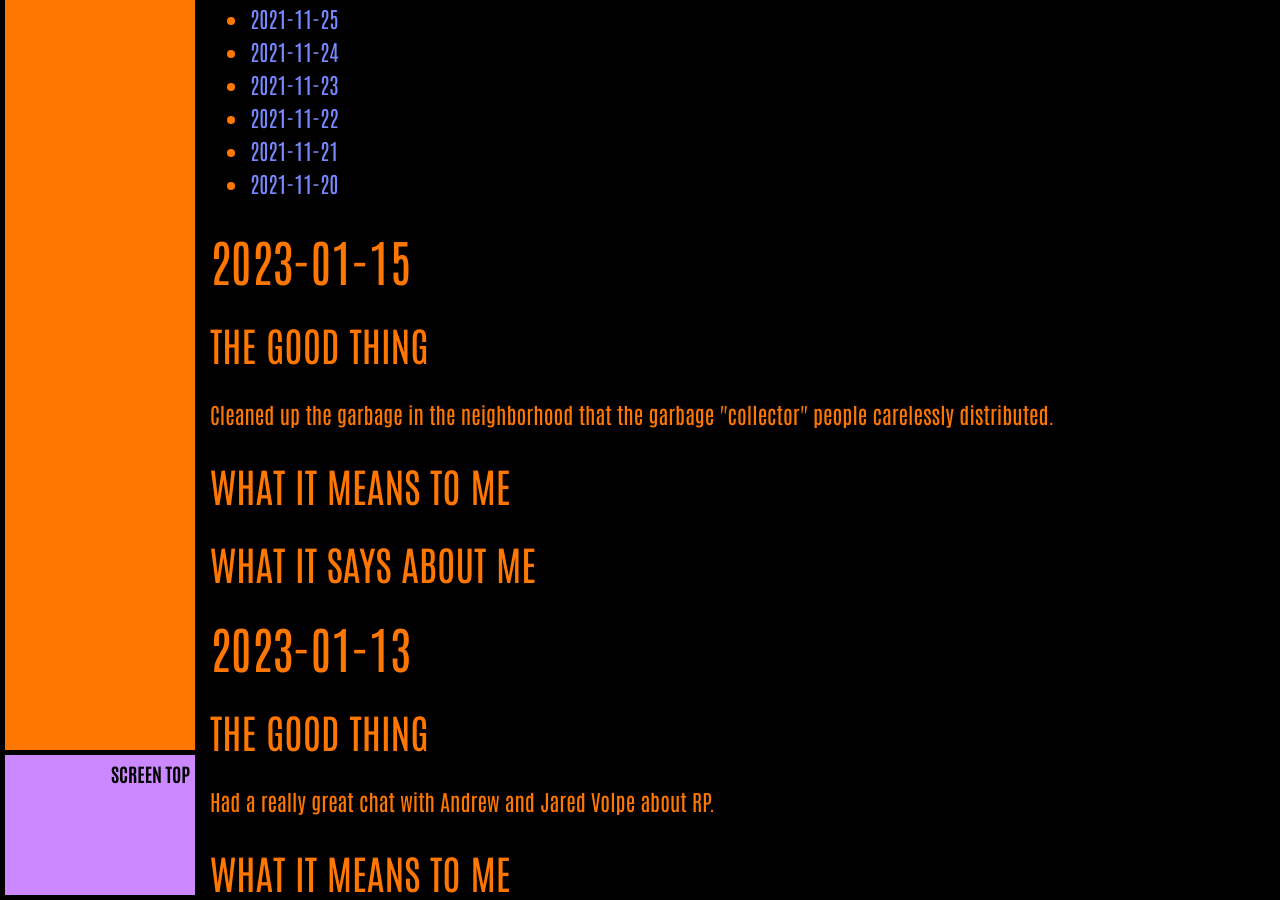
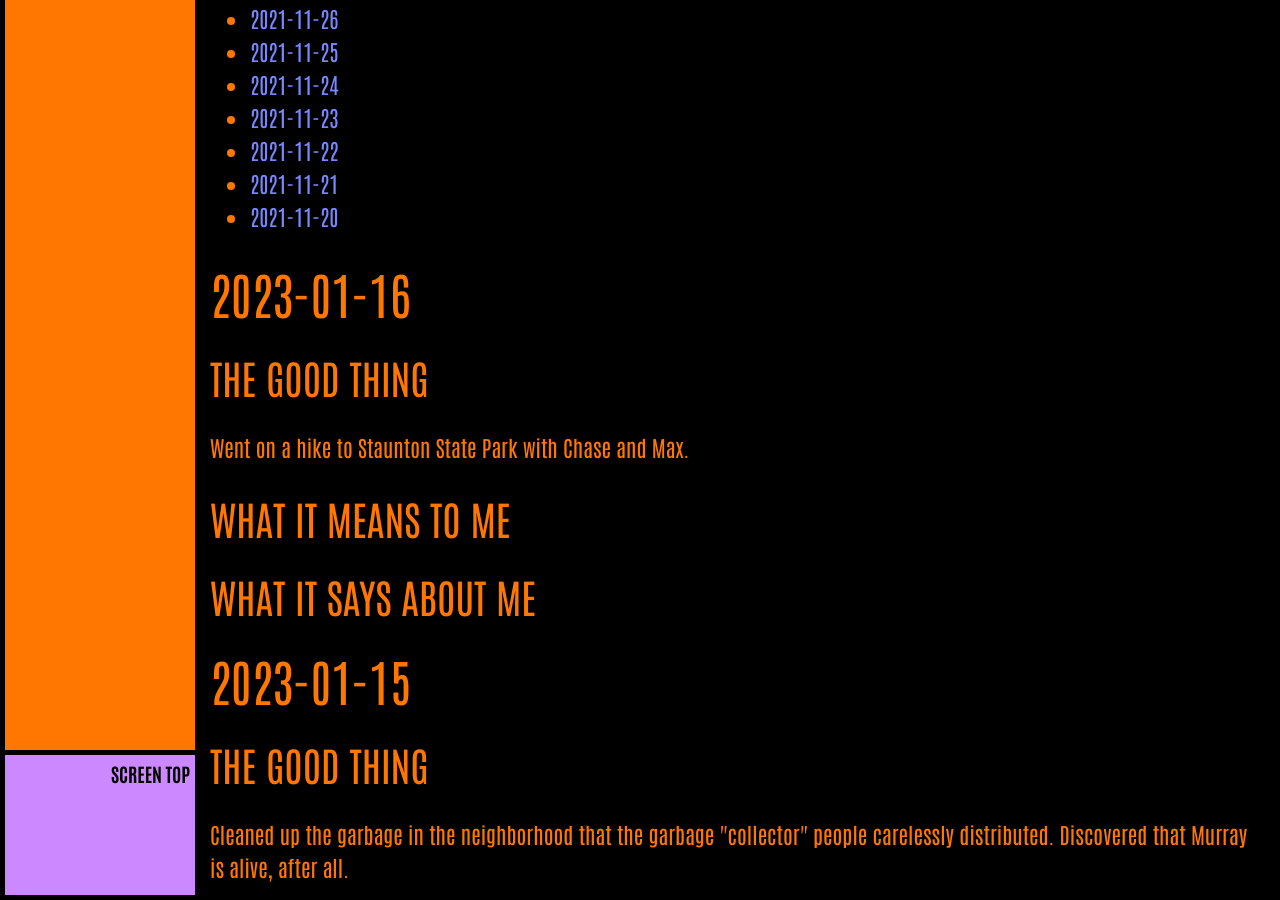
Before and after one commit to ArthurZey/arthurzey.github.io, a Jekyll site: the page built from _pages/one-good-thing.md, in a window 1280 px wide and 900 px high, scrolled down 8679 px. Built offline with Jekyll 4.4.1, drawn with Linux system fonts in a browser that asks for light colours; some of the changed text lies outside the part shown.

Commit message:
added stub for 2023-01-16 and updated stub for 2023-01-15

```diff
--- a/_pages/one-good-thing.md
+++ b/_pages/one-good-thing.md
@@ -13,9 +13,20 @@ sitemap: false
 {:toc}
 {::options toc_levels="2" /}
 
+
+
+## 2023-01-16
+### The Good Thing
+Went on a hike to Staunton State Park with Chase and Max.
+### What It Means to Me
+
+### What It Says about Me
+
+
+
 ## 2023-01-15
 ### The Good Thing
-Cleaned up the garbage in the neighborhood that the garbage "collector" people carelessly distributed.
+Cleaned up the garbage in the neighborhood that the garbage "collector" people carelessly distributed. Discovered that Murray is alive, after all.
 ### What It Means to Me
 
 ### What It Says about Me
```
Also changed, not shown: other parts of _pages/one-good-thing.md (+1 -1 lines).
